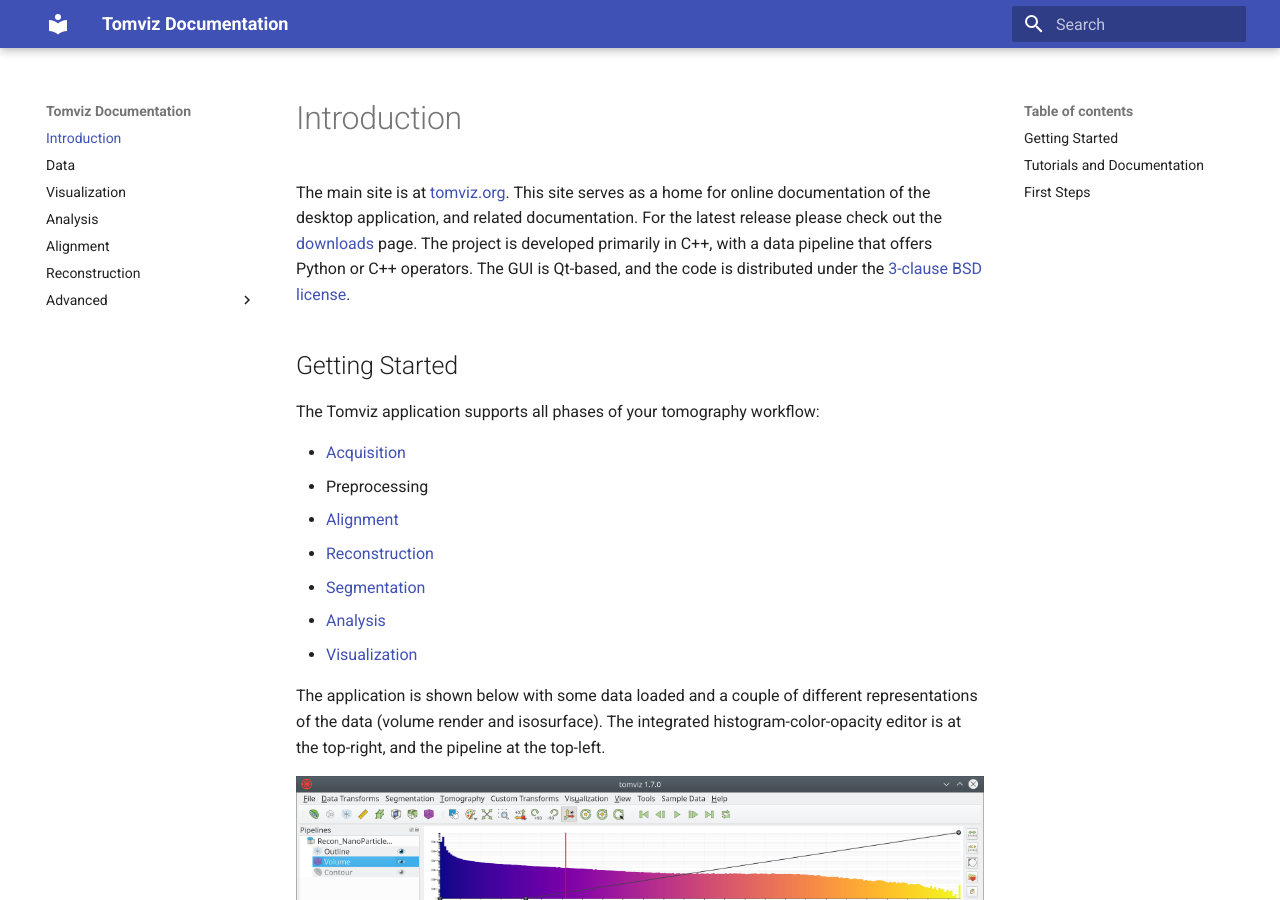
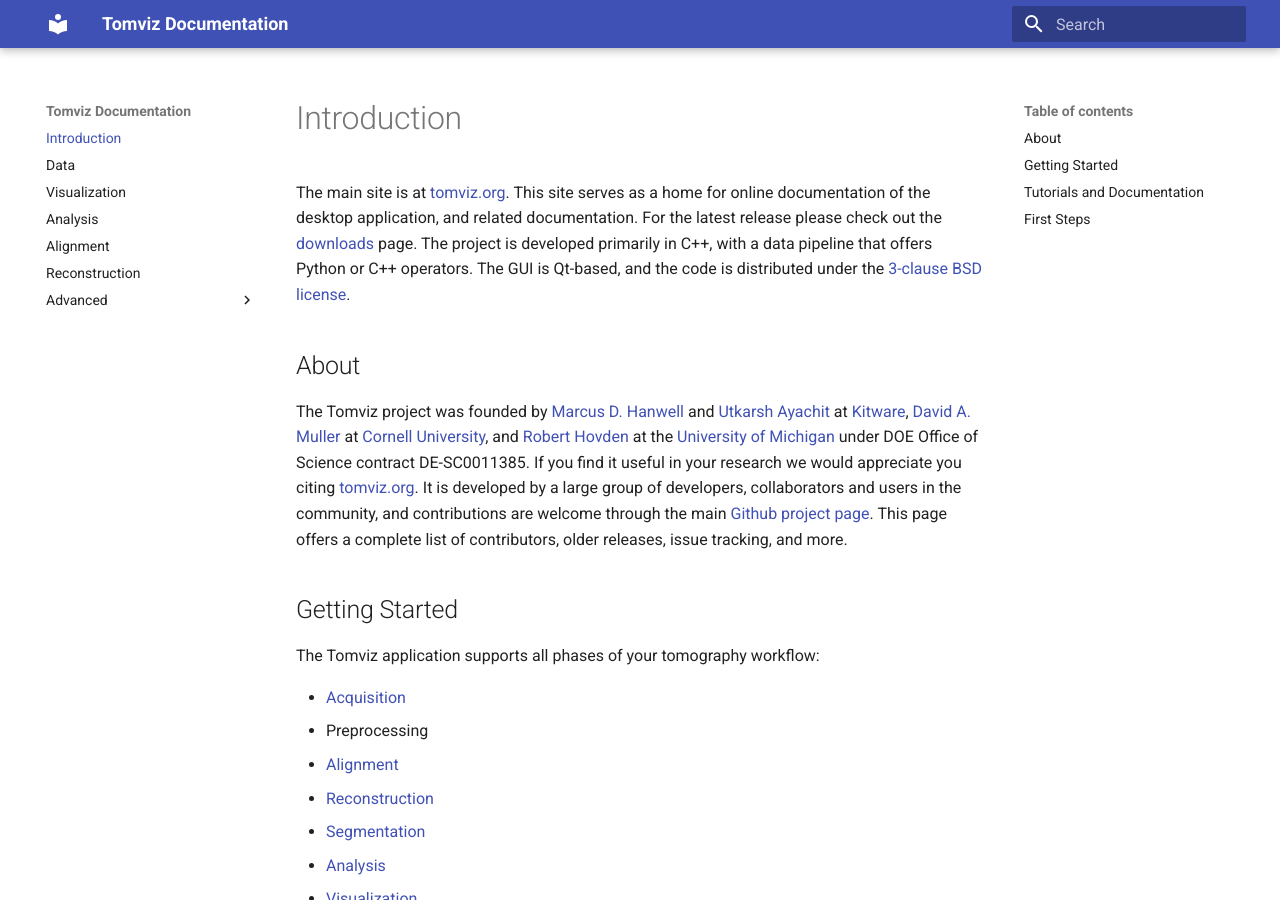
Before and after one commit to OpenChemistry/tomvizdocs, an MkDocs documentation site: the page built from docs/index.md, in a window 1280 px wide and 900 px high. Built offline with MkDocs 1.6.1 and Material for MkDocs 9.7.7, drawn with Linux system fonts in a browser that asks for light colours.

Commit message:
Added an about section
Mainly duplicating the about page on the main site, pointing out the
Github project page, and other stuff.

Signed-off-by: Marcus D. Hanwell <marcus.hanwell@kitware.com>

```diff
--- a/docs/index.md
+++ b/docs/index.md
@@ -6,6 +6,23 @@
 page. The project is developed primarily in C++, with a data pipeline that offers
 Python or C++ operators. The GUI is Qt-based, and the code is distributed under
 the [3-clause BSD license](https://tomviz.org/licensing/).
+
+## About
+
+The Tomviz project was founded by
+[Marcus D. Hanwell](https://kitware.com/marcus-hanwell/) and
+[Utkarsh Ayachit](https://kitware.com/utkarsh-ayachit/) at
+[Kitware](https://kitware.com/),
+[David A. Muller](http://muller.research.engineering.cornell.edu/) at
+[Cornell University](https://www.cornell.edu/), and
+[Robert Hovden](http://www.roberthovden.com/) at the
+[University of Michigan](https://www.engin.umich.edu/) under DOE Office of
+Science contract DE-SC0011385. If you find it useful in your research we would
+appreciate you citing [tomviz.org](https://tomviz.org/). It is developed by a
+large group of developers, collaborators and users in the community, and
+contributions are welcome through the main
+[Github project page](https://github.com/openchemistry/tomviz). This page offers
+a complete list of contributors, older releases, issue tracking, and more.
 
 ## Getting Started
 
```
